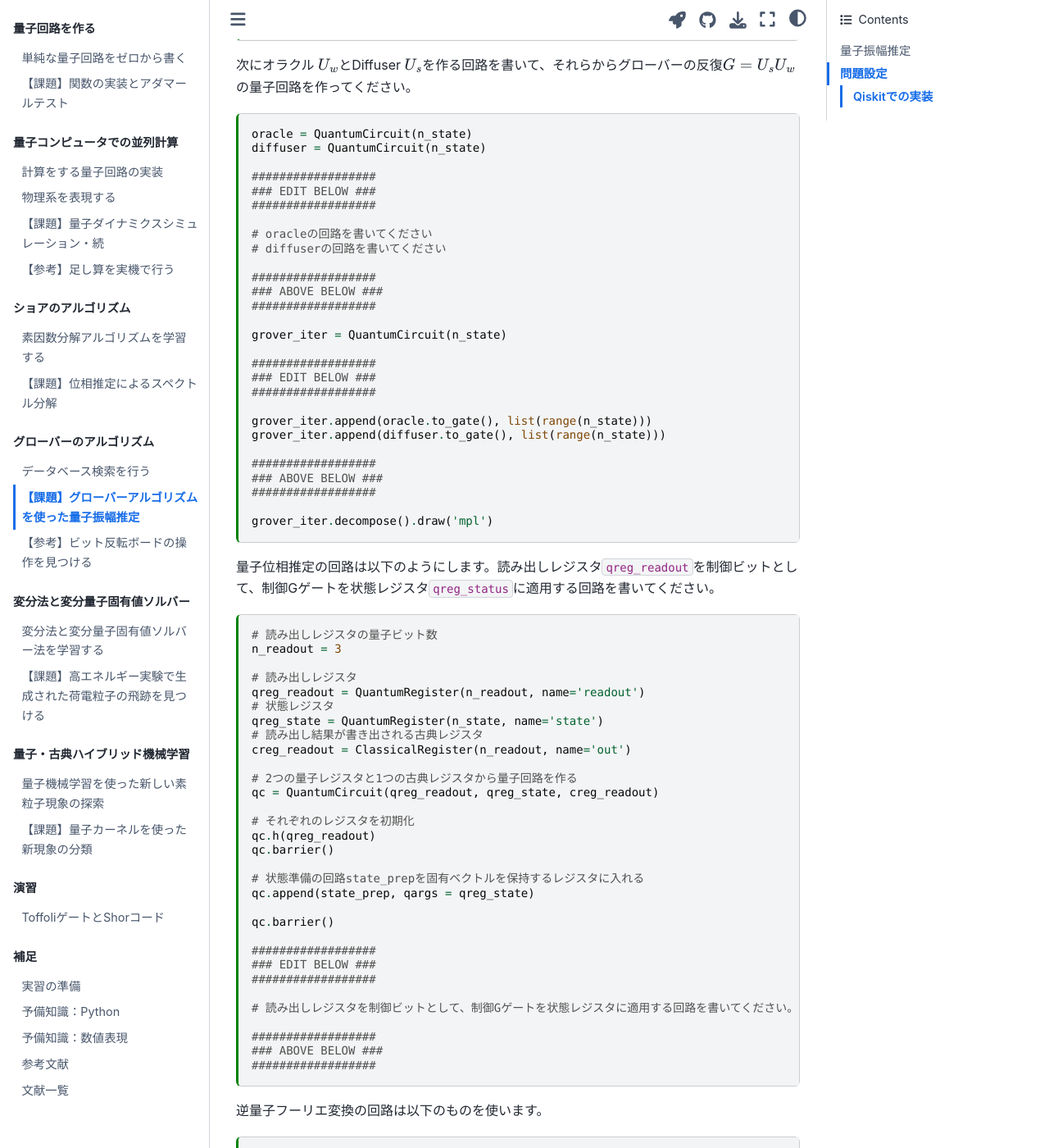
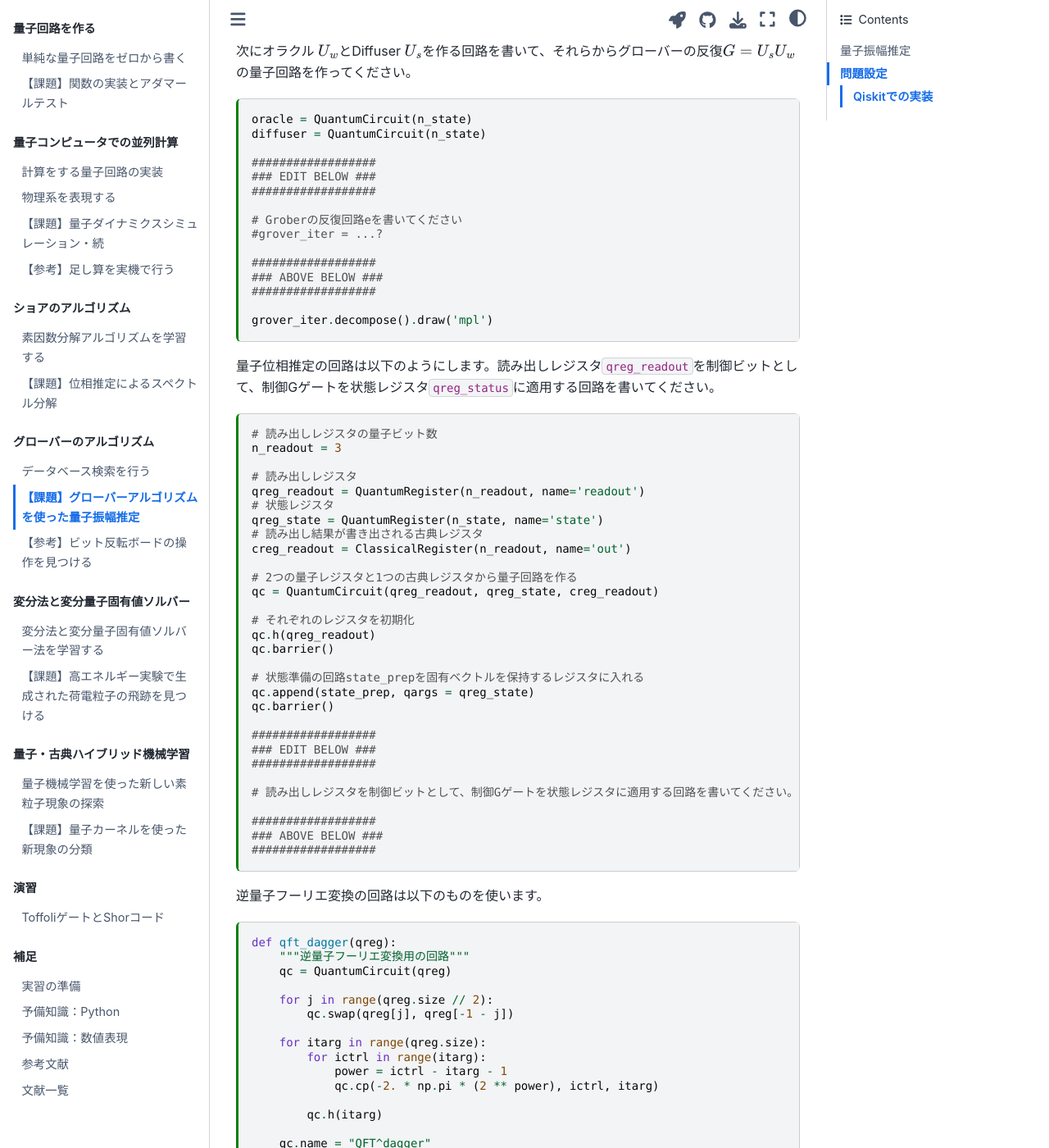
Before and after one commit to UTokyo-ICEPP/qc-workbook, a Jupyter Book: the page built from source/ja/qae_grover.md, in a window 1280 px wide and 1400 px high, scrolled down 3385 px. Shown: the whole window at 82% size. Built offline with Jupyter Book 1.0.4 settings and Sphinx 7.4.7 and the Sphinx Book theme 1.1.4, drawn with Linux system fonts in a browser that asks for light colours; cross-references to code outside the pages are shown as plain code; some of the changed text lies outside the part shown.

Commit message:
updatedd

```diff
--- a/source/ja/qae_grover.md
+++ b/source/ja/qae_grover.md
@@ -170,13 +170,12 @@ tags: [remove-output]
 ---
 n_state = 3
 
-state_prep = QuantumCircuit(n_state)
-
 ##################
 ### EDIT BELOW ###
 ##################
 
 # state_prepの回路を書いてください
+#state_prep = ...
 
 ##################
 ### ABOVE BELOW ###
@@ -250,21 +249,8 @@ diffuser = QuantumCircuit(n_state)
 ### EDIT BELOW ###
 ##################
 
-# oracleの回路を書いてください
-# diffuserの回路を書いてください
-
-##################
-### ABOVE BELOW ###
-##################
-
-grover_iter = QuantumCircuit(n_state)
-
-##################
-### EDIT BELOW ###
-##################
-
-grover_iter.append(oracle.to_gate(), list(range(n_state)))
-grover_iter.append(diffuser.to_gate(), list(range(n_state)))
+# Groberの反復回路eを書いてください
+#grover_iter = ...?
 
 ##################
 ### ABOVE BELOW ###
@@ -309,7 +295,6 @@ qc.barrier()
 
 # 状態準備の回路state_prepを固有ベクトルを保持するレジスタに入れる
 qc.append(state_prep, qargs = qreg_state)
-
 qc.barrier()
 
 ##################
@@ -398,5 +384,8 @@ plot_distribution(result.quasi_dists[0])
 
 
 **提出するもの**
-- この問題を解く量子回路
-- 45を13に変換するビット押し下げパターンを高確率で見つけていることが分かる結果
+- 以下を行う回路
+  - 状態を準備する
+  - グローバーの反復Gを行う
+  - 読み出しレジスタを制御ビットとして、制御Gゲートを状態レジスタに適用する
+- 量子振幅推定を行った結果のヒストグラムと、その解釈
```
Also changed, not shown: other parts of source/ja/qae_grover.md (+1 -0 lines).
